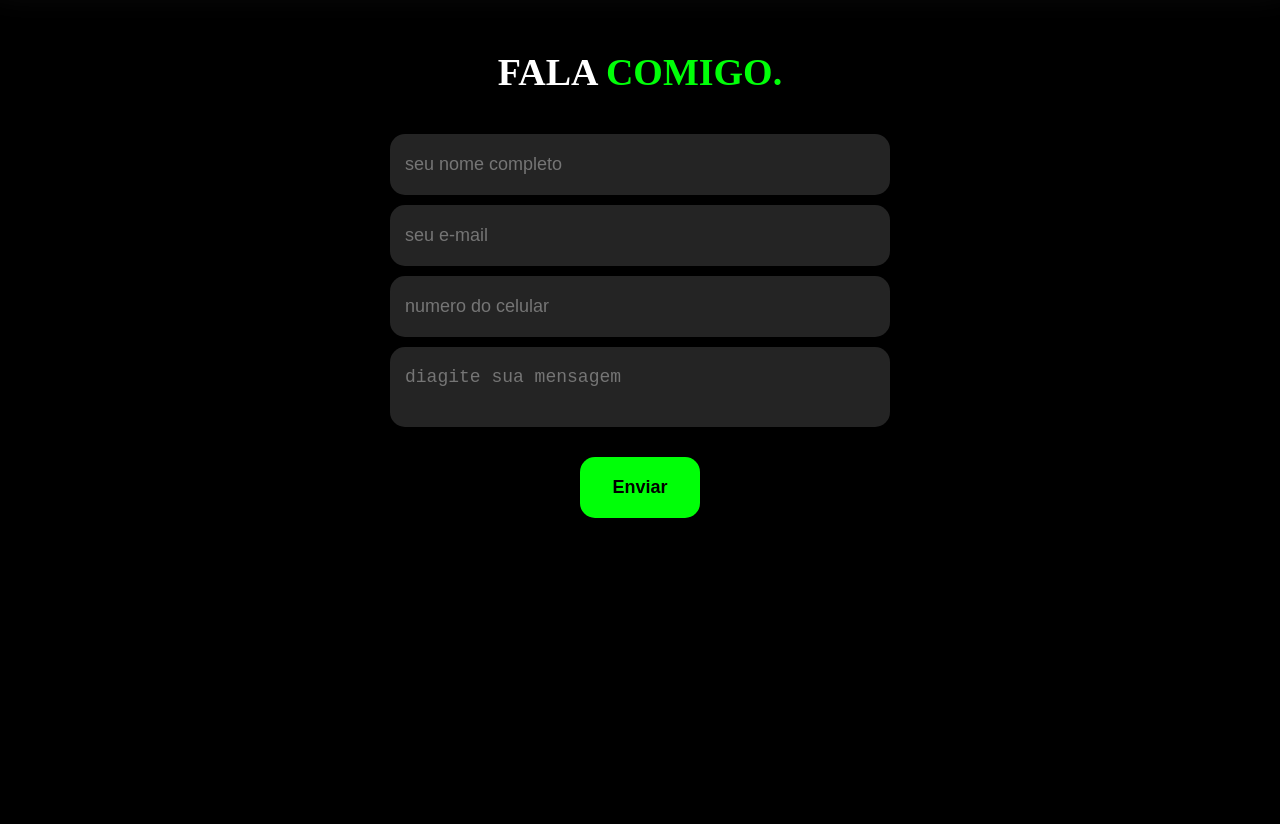
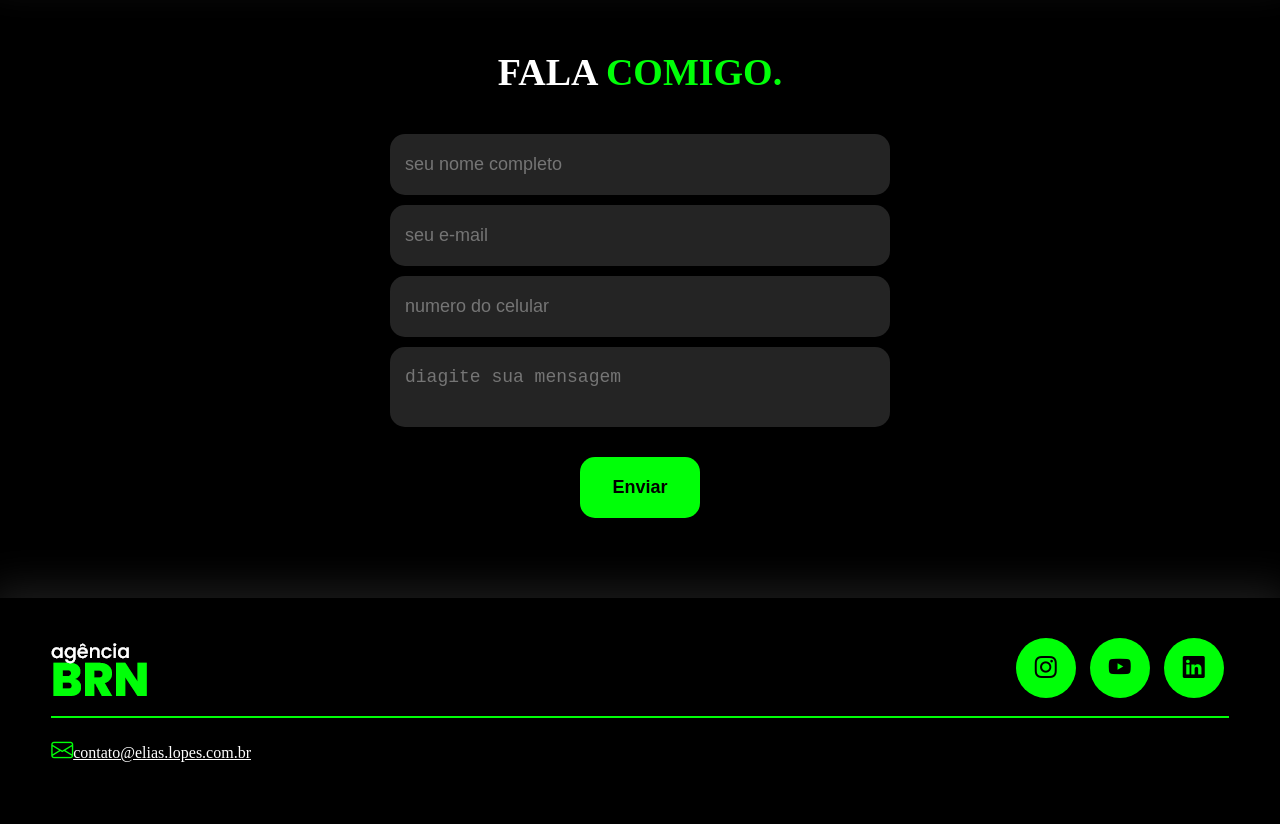
Before and after one commit to EliasLopesIlustracoes/Portifolio, a plain HTML site: page index.html in a window 1280 px wide. Shown: the part 2658-3482 px from the top of the page. Before the commit the page ends 3256 px from the top, so only its background shows below. Drawn offline with nearby package versions, Linux system fonts and the light colour scheme.

Commit message:
atualizar Site

```diff
--- a/index.html
+++ b/index.html
@@ -204,12 +204,9 @@
 
                     <div class="btn-Enviar"><input type="button" value="Enviar"></div> <!--Botao para ENVIO DE DADOS "transmissor" dirente de BOTAO comum-->
 
-
                 </div>
 
-
                 </form> <!--Fim formulario-->
-
 
             </div><!--Fim interface-->
 
@@ -218,6 +215,36 @@
 
     </main>
 
+    <footer>
+        <div class="interface">
+
+            <div class="lineFooter">
+                <div class="flex">
+                <div class="logoFooter">
+                    <img src="imagens/logo.png" alt="logotipo"><!--IMAGEM LOGOTIPO-->
+                </div><!--Fim logoFooter-->
+
+
+
+             <div class="btnSocial">
+
+                            <a href="#"><button><i class="bi bi-instagram"></i></button></a>
+                            <a href="#"><button><i class="bi bi-youtube"></i></button></a>
+                            <a href="#"><button><i class="bi bi-linkedin"></i></button></a>
+            </div><!--Fim lineFooter-->
+            </div>
+        <!-------------DIVISÃO--------------->
+
+            <div class="lineFooterBorda">
+
+                <P><i class="bi bi-envelope"></i><a href="mailto:contato@elias.lopes.com.br">contato@elias.lopes.com.br</a></P> <!--ICONE E-mail-->
+
+            </div><!--Fim lineFooter-->
+
+        </div><!--FIM interface-->
+
+    </footer><!--Fim Rodape Footer-->
+
 
 </body>
 </html>
--- a/style.css
+++ b/style.css
@@ -254,7 +254,7 @@ section.topo-site.flex{
                 text-align: justify; /*alinhar o texto como um JORNAL*/
             }
 
-            .sobre .txtSobre .btnSocial button{
+            .btnSocial button{
                 width: 60px; /*altura*/
                 height: 60px;/*lagura*/
                 border-radius: 50%; /*raio da borda*/
@@ -385,3 +385,32 @@ section.topo-site.flex{
                 cursor: pointer; /*PONTEIRO MÃOZINHA*/
                 transition: .2s; /*animação botao enviar*/
             }
+            /* ESTILO DO RODAPE*/
+            footer{
+
+                padding: 40px 4%; /*Espaçamento CIMA/BAIXO LATERAL*/
+                box-shadow: 0 0 40px 10px #ffffff1e; /*BOX com deslocamento HORIZONTAL/VERTICAL DESFOQUE ESPALHAMENTO cor BRANCA*/
+            }
+
+            footer .flex{
+
+                justify-content: space-between; /*alinhamento a esquerda LOGOTIPO e EMAIL e a DIREITA AS REDES SOCIAIS*/
+
+            }
+
+
+            footer .lineFooterBorda{
+                padding: 20px 0;
+                border-top: 2px solid #00ff08;
+
+            }
+            /* TRABALHANDO COM O ICONE CARTA */
+            footer .lineFooter p i{
+                color: #00ff08; /*Simbolo do E-MAIL "icone CARTA"verde*/
+                font-size: 22px; /*tamanho do ICONE CARTA*/
+            }
+             /*TRABALHANDO COM O LINK E-MAIL*/
+            footer .lineFooter p a{
+
+                color: #fff; /*COR link BRANCO*/
+            }
```
